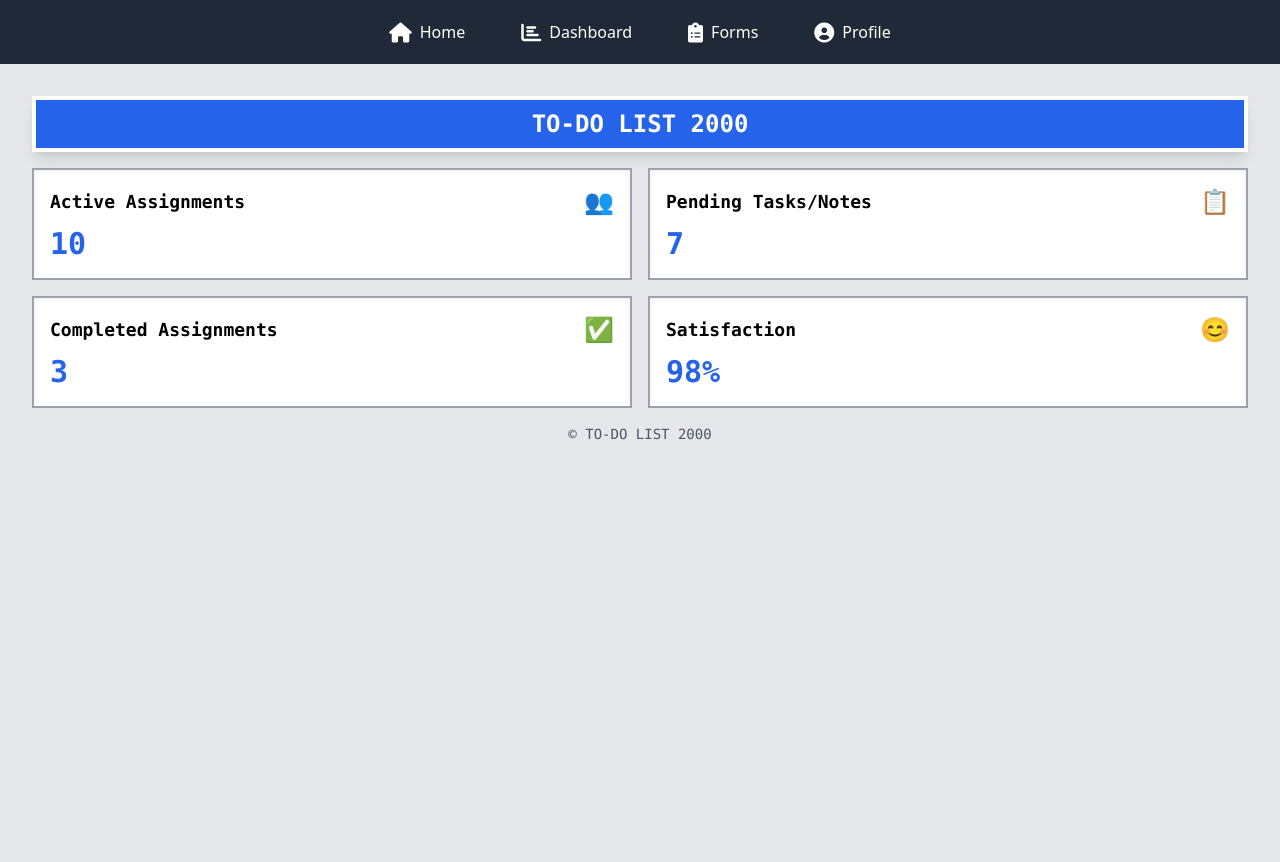
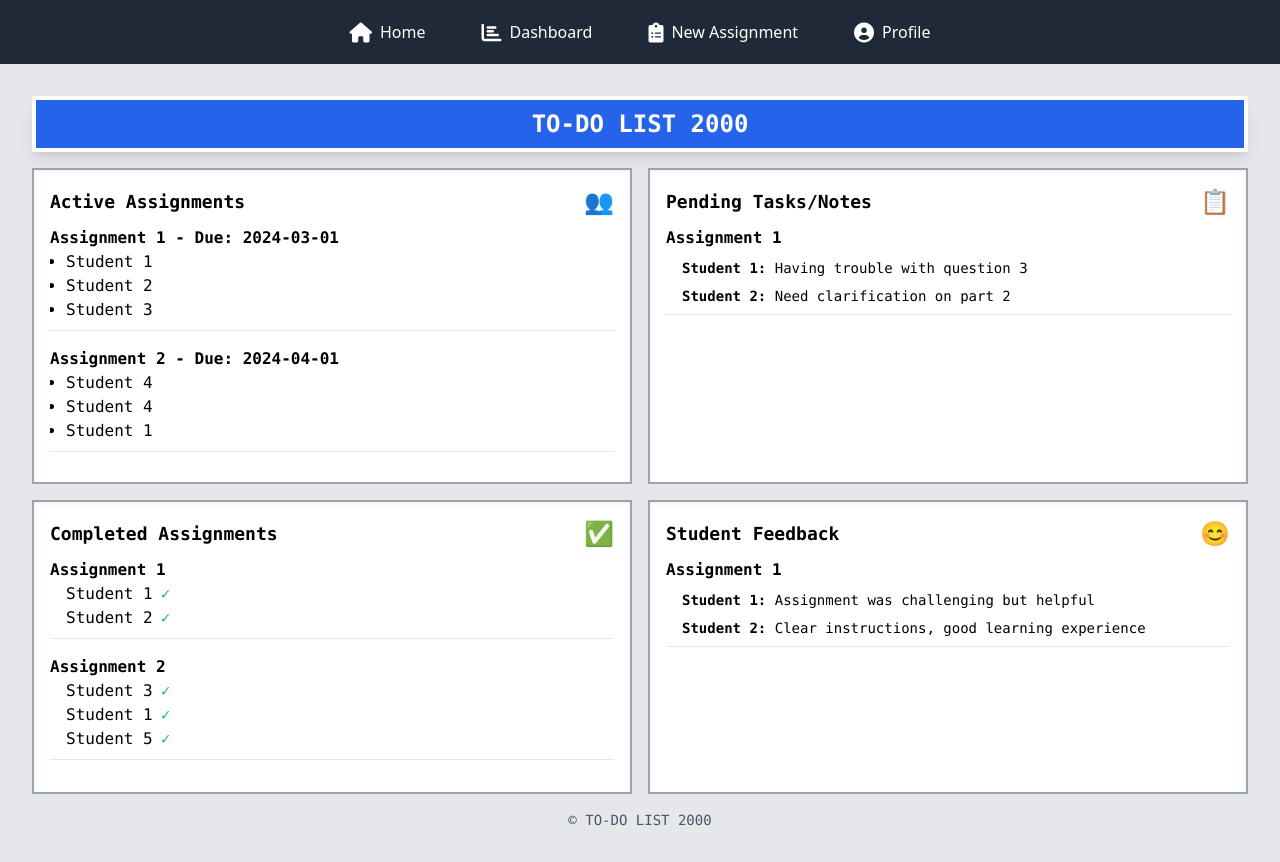
Before and after one commit to Zavalaesteban1/se1Test, a Django app: page /dashboard/ in a window 1280 px wide. Before the commit the page ends 440 px from the top, so only its background shows below. Run offline with Django 5.2, Linux system fonts and the light colour scheme; the visitor is signed in with stand-in values (Sample User, id 1); some libraries are stand-ins or nearby versions.

Commit message:
updated admin dashboard with fake data

```diff
--- a/app/templates/admin/admin_dashboard.html
+++ b/app/templates/admin/admin_dashboard.html
@@ -15,37 +15,87 @@
     </header>
 
     <div class="grid grid-cols-2 gap-4">
-        <!-- Dashboard Widgets -->
+        <!-- Active Assignments -->
         <div class="bg-white p-4 border-2 border-gray-400 shadow-inner">
             <div class="flex items-center justify-between mb-2">
                 <h2 class="text-lg font-bold">Active Assignments</h2>
                 <span class="text-2xl">👥</span>
             </div>
-            <div class="text-3xl font-bold text-blue-600">{{ active_assignments }}</div>
+            <div class="overflow-y-auto max-h-60">
+                {% for assignment in active_assignments %}
+                <div class="mb-4 border-b pb-2">
+                    <h3 class="font-bold">{{ assignment.title }} - Due: {{ assignment.due_date }}</h3>
+                    <ul class="ml-4 list-disc">
+                        {% for student in assignment.students %}
+                            <li>{{ student.name }}</li>
+                        {% endfor %}
+                    </ul>
+                </div>
+                {% endfor %}
+            </div>
         </div>
 
+        <!-- Pending Tasks/Notes -->
         <div class="bg-white p-4 border-2 border-gray-400 shadow-inner">
             <div class="flex items-center justify-between mb-2">
                 <h2 class="text-lg font-bold">Pending Tasks/Notes</h2>
                 <span class="text-2xl">📋</span>
             </div>
-            <div class="text-3xl font-bold text-blue-600">{{ pending_tasks }}</div>
+            <div class="overflow-y-auto max-h-60">
+                {% for assignment in pending_tasks %}
+                <div class="mb-4 border-b pb-2">
+                    <h3 class="font-bold">{{ assignment.title }}</h3>
+                    {% for note in assignment.notes %}
+                    <div class="ml-4 mt-2">
+                        <p class="text-sm"><strong>{{ note.student }}:</strong> {{ note.message }}</p>
+                    </div>
+                    {% endfor %}
+                </div>
+                {% endfor %}
+            </div>
         </div>
 
+        <!-- Completed Assignments -->
         <div class="bg-white p-4 border-2 border-gray-400 shadow-inner">
             <div class="flex items-center justify-between mb-2">
                 <h2 class="text-lg font-bold">Completed Assignments</h2>
                 <span class="text-2xl">✅</span>
             </div>
-            <div class="text-3xl font-bold text-blue-600">{{ completed_assignments }}</div>
+            <div class="overflow-y-auto max-h-60">
+                {% for assignment in completed_assignments %}
+                <div class="mb-4 border-b pb-2">
+                    <h3 class="font-bold">{{ assignment.title }}</h3>
+                    <ul class="ml-4">
+                        {% for student in assignment.completed_students %}
+                            <li class="flex items-center">
+                                {{ student.name }}
+                                <span class="ml-2 text-green-500">✓</span>
+                            </li>
+                        {% endfor %}
+                    </ul>
+                </div>
+                {% endfor %}
+            </div>
         </div>
 
+        <!-- Satisfaction Feedback -->
         <div class="bg-white p-4 border-2 border-gray-400 shadow-inner">
             <div class="flex items-center justify-between mb-2">
-                <h2 class="text-lg font-bold">Satisfaction</h2>
+                <h2 class="text-lg font-bold">Student Feedback</h2>
                 <span class="text-2xl">😊</span>
             </div>
-            <div class="text-3xl font-bold text-blue-600">{{ satisfaction }}</div>
+            <div class="overflow-y-auto max-h-60">
+                {% for assignment in satisfaction_feedback %}
+                <div class="mb-4 border-b pb-2">
+                    <h3 class="font-bold">{{ assignment.title }}</h3>
+                    {% for feedback in assignment.feedback %}
+                    <div class="ml-4 mt-2">
+                        <p class="text-sm"><strong>{{ feedback.student }}:</strong> {{ feedback.message }}</p>
+                    </div>
+                    {% endfor %}
+                </div>
+                {% endfor %}
+            </div>
         </div>
     </div>
 
--- a/app/templates/base.html
+++ b/app/templates/base.html
@@ -33,9 +33,9 @@
                 <span class="ml-2">Dashboard</span>
                 <span class="absolute -bottom-8 left-1/2 transform -translate-x-1/2 bg-gray-700 text-white px-2 py-1 rounded text-xs opacity-0 group-hover:opacity-100 whitespace-nowrap">Dashboard</span>
             </a>
-            <a href="{% url 'forms' %}" class="text-white hover:bg-gray-700 p-3 rounded-lg flex items-center group relative">
+            <a href="{% url 'newassignment' %}" class="text-white hover:bg-gray-700 p-3 rounded-lg flex items-center group relative">
                 <i class="fas fa-clipboard-list fa-lg"></i>
-                <span class="ml-2">Forms</span>
+                <span class="ml-2">New Assignment</span>
                 <span class="absolute -bottom-8 left-1/2 transform -translate-x-1/2 bg-gray-700 text-white px-2 py-1 rounded text-xs opacity-0 group-hover:opacity-100 whitespace-nowrap">Forms</span>
             </a>
             <a href="{% url 'profile' %}" class="text-white hover:bg-gray-700 p-3 rounded-lg flex items-center group relative">
--- a/app/templates/components/navbar.html
+++ b/app/templates/components/navbar.html
@@ -40,11 +40,11 @@
                     <span
                         class="absolute left-full ml-2 bg-gray-700 text-white px-2 py-1 rounded text-xs opacity-0 group-hover:opacity-100 transition-opacity duration-300">Dashboard</span>
                 </a>
-                <a href="{% url 'forms' %}"
+                <a href="{% url 'newassignment' %}"
                     class="text-white hover:bg-gray-700 p-3 rounded-full block relative group transition-colors duration-300">
                     <i class="fas fa-clipboard-list fa-lg"></i>
                     <span
-                        class="absolute left-full ml-2 bg-gray-700 text-white px-2 py-1 rounded text-xs opacity-0 group-hover:opacity-100 transition-opacity duration-300">Forms</span>
+                        class="absolute left-full ml-2 bg-gray-700 text-white px-2 py-1 rounded text-xs opacity-0 group-hover:opacity-100 transition-opacity duration-300">New Assignment</span>
                 </a>
                 <a href="{% url 'profile' %}"
                     class="text-white hover:bg-gray-700 p-3 rounded-full block relative group transition-colors duration-300">
--- a/app/templates/components/student_navBar.html
+++ b/app/templates/components/student_navBar.html
@@ -43,13 +43,13 @@
             >
           </a>
           <a
-            href="{% url 'dashboard' %}"
+            href="{% url 'todo' %}"
             class="text-white hover:bg-gray-700 p-3 rounded-full block relative group transition-colors duration-300"
           >
             <i class="fas fa-chart-bar fa-lg"></i>
             <span
               class="absolute left-full ml-2 bg-gray-700 text-white px-2 py-1 rounded text-xs opacity-0 group-hover:opacity-100 transition-opacity duration-300"
-              >Dashboard</span
+              >To-Do</span
             >
           </a>
           <a
--- a/app/templates/student/student_dashboard.html
+++ b/app/templates/student/student_dashboard.html
@@ -42,7 +42,7 @@
 
         <div class="bg-white p-4 border-2 border-gray-400 shadow-inner">
             <div class="flex items-center justify-between mb-2">
-                <h2 class="text-lg font-bold">Satisfaction</h2>
+                <h2 class="text-lg font-bold">Grades</h2>
                 <span class="text-2xl">😊</span>
             </div>
             <div class="text-3xl font-bold text-blue-600">{{ satisfaction }}</div>
--- a/app/urls.py
+++ b/app/urls.py
@@ -4,7 +4,7 @@ from . import views
 urlpatterns = [
     path('', views.home, name='home'),
     path('dashboard/', views.dashboard, name='dashboard'),
-    path('forms/', views.forms, name='forms'),
+    path('newassignment/', views.newassignment, name='newassignment'),
     path('logout/',views.logout_user, name = 'logout'),
 	path('register/', views.register_user, name = 'register'),
     path('profile/', views.profile_view, name='profile'),
--- a/app/views.py
+++ b/app/views.py
@@ -44,7 +44,7 @@ def register_user(request):
     return render(request, 'authentication/register.html', {'form': form})
 
 @login_required(login_url='home')
-def forms(request):
+def newassignment(request):
     return render(request, 'admin/admin_forms.html')
 
 
@@ -121,10 +121,67 @@ def assignment_list(request):
 @login_required(login_url='home')
 def dashboard(request):
     context = {
-        'active_assignments': 10,
-        'pending_tasks': 7,
-        'completed_assignments': 3,
-        'satisfaction': '98%'
+        'active_assignments': [
+            {
+                'title': 'Assignment 1',
+                'due_date': '2024-03-01',
+                'students': [
+                    {'name': 'Student 1'},
+                    {'name': 'Student 2'},
+                    {'name': 'Student 3'},
+                ]
+            },
+
+            {
+                'title': 'Assignment 2',
+                'due_date': '2024-04-01',
+                'students': [
+                    {'name': 'Student 4'},
+                    {'name': 'Student 4'},
+                    {'name': 'Student 1'},
+                ]
+            },
+            # Add more assignments as needed
+        ],
+
+        'pending_tasks': [
+            {
+                'title': 'Assignment 1',
+                'notes': [
+                    {'student': 'Student 1', 'message': 'Having trouble with question 3'},
+                    {'student': 'Student 2', 'message': 'Need clarification on part 2'},
+                ]
+            },
+            # Add more tasks as needed
+        ],
+        'completed_assignments': [
+            {
+                'title': 'Assignment 1',
+                'completed_students': [
+                    {'name': 'Student 1'},
+                    {'name': 'Student 2'},
+                ]
+            },
+            # Add more completed assignments as needed
+            {
+                'title': 'Assignment 2',
+                'completed_students': [
+                    {'name': 'Student 3'},
+                    {'name': 'Student 1'},
+                    {'name': 'Student 5'},
+                ]
+            },
+        ],
+        'satisfaction_feedback': [
+            {
+                'title': 'Assignment 1',
+                'feedback': [
+                    {'student': 'Student 1', 'message': 'Assignment was challenging but helpful'},
+                    {'student': 'Student 2', 'message': 'Clear instructions, good learning experience'},
+                ]
+            },
+            # Add more feedback as needed
+        ]
     }
     return render(request, 'admin/admin_dashboard.html', context)
 
```
Also changed, not shown: app/templates/student/student_profile.html (+80 -0 lines).
